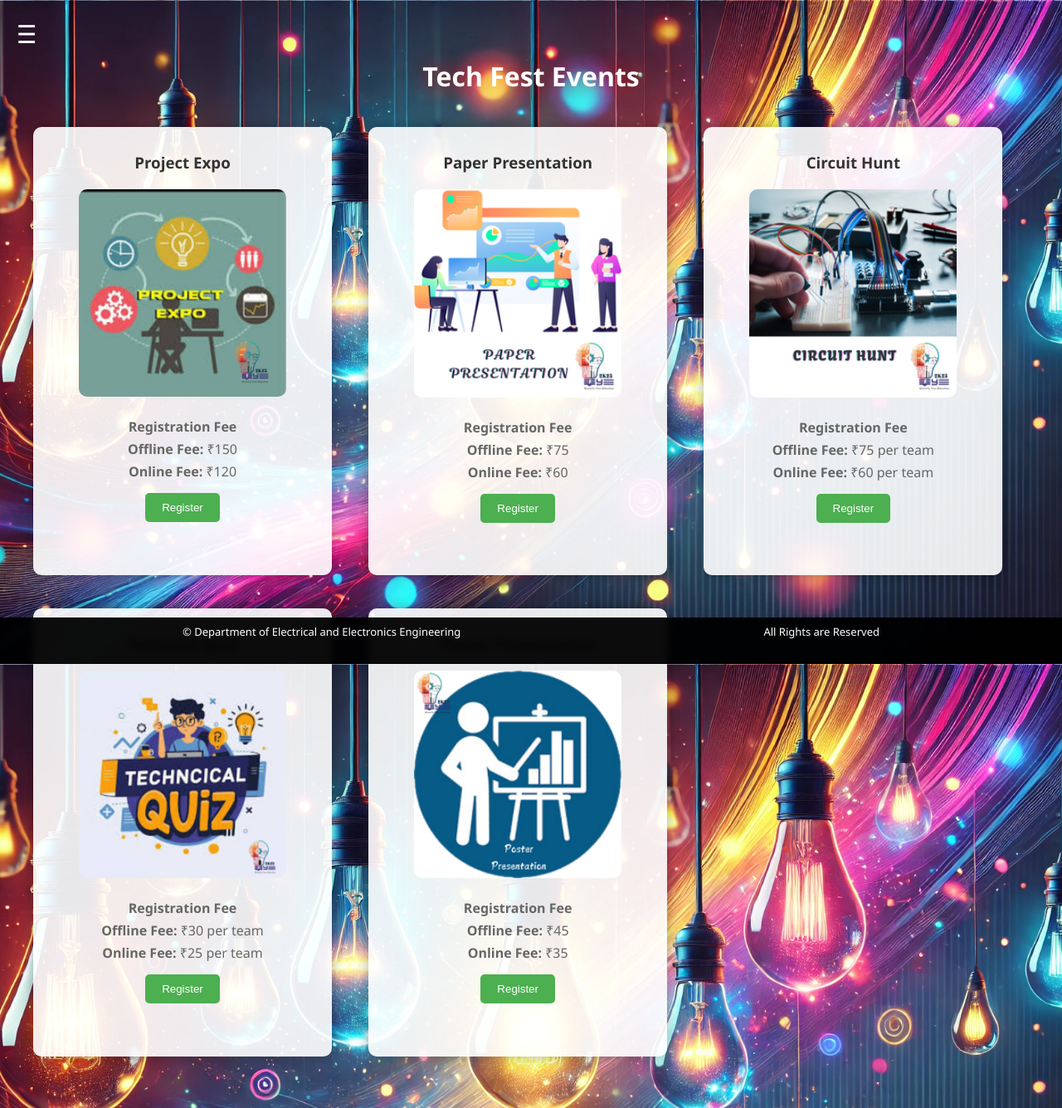
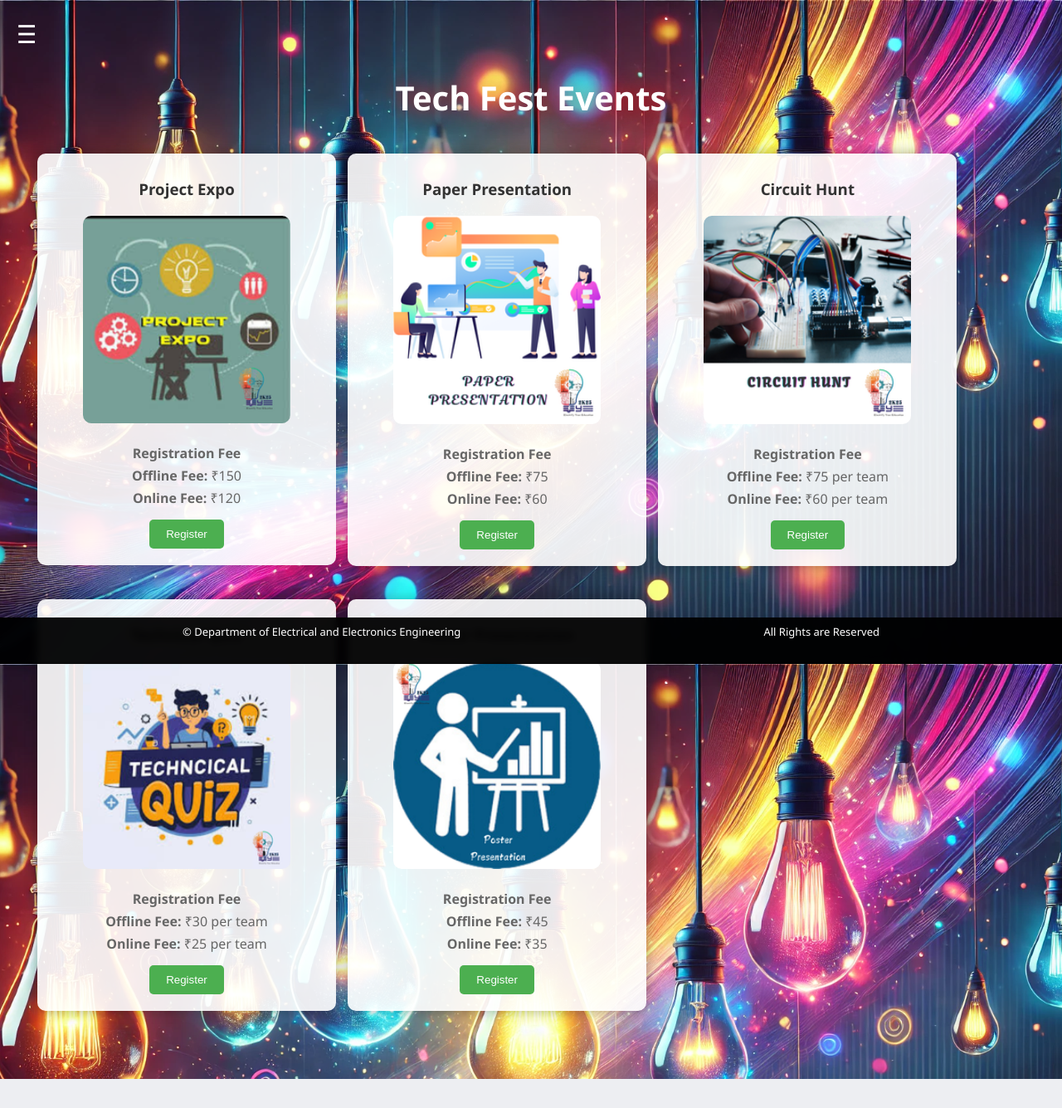
Before and after one commit to Sunilreddyyaparla/eye2k25, a Flask app: page /events in a window 1280 px wide. Shown: the whole page at 83% size. After the commit the page ends 1300 px from the top, so only its background shows below. Run offline with Flask 3, Linux system fonts and the light colour scheme.

Commit message:
Update events.css

```diff
--- a/static/css/events.css
+++ b/static/css/events.css
@@ -36,6 +36,7 @@ body {
     color: #f1f1f1;
     background-color: #555;
 }
+
 .sidenav a.active {
     background-color: #4CAF50; /* Green */
     color: white;
@@ -47,7 +48,7 @@ body {
     right: 25px;
     font-size: 36px;
     margin-left: 50px;
-    padding:2%;
+    padding: 2%;
 }
 
 .menu-btn {
@@ -61,7 +62,7 @@ body {
 }
 
 .main-content {
-    transition: margin-left .5s;
+    transition: margin-left 0.5s;
     padding: 20px;
 }
 
@@ -86,9 +87,10 @@ body {
 /* Event Container Styles */
 .event-container {
     display: inline-block;
-    width: 320px;
-    height: 500px;
-    margin: 20px;
+    width: calc(100% - 40px);
+    max-width: 320px;
+    height: auto;
+    margin: 20px 5px; /* Adds vertical and horizontal spacing */
     padding: 20px;
     text-align: center;
     background-color: rgba(255, 255, 255, 0.9);
@@ -104,7 +106,8 @@ body {
 }
 
 .event-image {
-    width: 250px;
+    width: 100%;
+    max-width: 250px;
     height: auto;
     margin: 10px 0 15px 0;
     border-radius: 10px;
@@ -142,12 +145,32 @@ button:hover {
     background-color: #45a049;
 }
 
-
 /* Responsive Design */
 @media screen and (min-width: 768px) {
     .event-container {
         display: inline-block;
         vertical-align: top;
+        width: 45%;
+        max-width: 320px;
+    }
+    .main-content {
+        padding: 40px;
+    }
+    .dynamic-heading {
+        font-size: 2.5rem;
+    }
+}
+
+@media screen and (max-width: 767px) {
+    .event-container {
+        width: 100%;
+        margin: 20px auto;
+    }
+    .menu-btn {
+        font-size: 25px;
+    }
+    .dynamic-heading {
+        font-size: 1.8rem;
     }
 }
 
```
